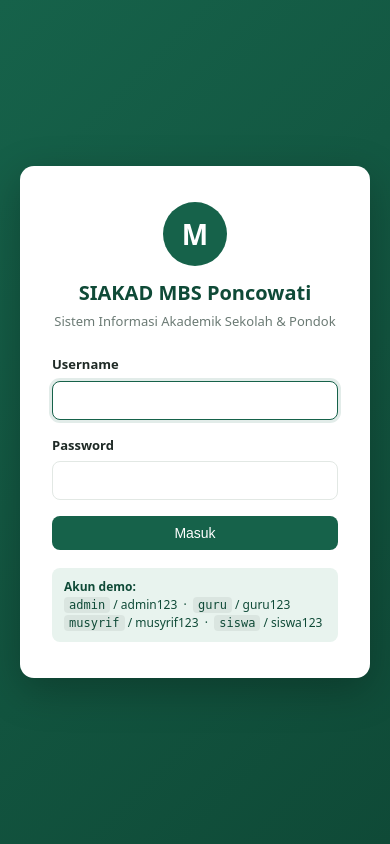
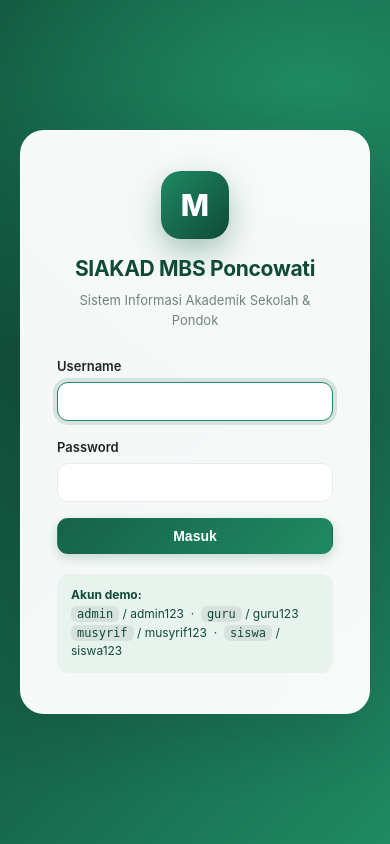
Before and after one commit to linggadhani79-hub/siakadmbs, a Node project: template views/login.ejs in a window 390 px wide. Run offline with Node 20 templates, Linux system fonts and the light colour scheme; the template is opened without the code that fills it, so the values that code supplies are empty.

Commit message:
Redesain UI admin modern dan tambah konfigurasi deploy Render
UI admin:
- Sidebar putih melayang dengan pill nav bergradien (bukan gaya
  sidebar gelap klasik), topbar blur/glass, kartu membulat dengan
  bayangan lembut, tombol bergradien, form & tabel diperhalus
- Drawer mobile diperhalus (overlay blur)
- Dashboard: grafik batang kehadiran santri 7 hari terakhir

Deploy:
- render.yaml (web service Node gratis, Node 20, SESSION_SECRET
  digenerate otomatis) untuk deploy sekali-klik di Render

Co-Authored-By: Claude Fable 5 <noreply@anthropic.com>
Claude-Session: https://claude.ai/code/session_01DBc6Q3DSRDmLfCUND3PsXR

```diff
--- a/public/css/style.css
+++ b/public/css/style.css
@@ -1,200 +1,274 @@
+/* ============================================================
+   SIAKAD MBS Poncowati — Modern Admin UI
+   Sidebar putih melayang · pill nav · topbar blur · soft cards
+   ============================================================ */
 :root {
   --green: #16624a;
+  --green-2: #1f8a63;
   --green-dark: #0f4a37;
   --green-light: #e8f3ee;
   --gold: #c9a24b;
-  --bg: #f4f6f5;
+  --bg: #eef2f0;
   --card: #ffffff;
-  --text: #1f2a26;
-  --muted: #6b7a74;
-  --border: #e2e8e4;
-  --danger: #c0392b;
-  --shadow: 0 1px 3px rgba(0,0,0,.08), 0 1px 2px rgba(0,0,0,.04);
+  --text: #1c2723;
+  --muted: #74847c;
+  --border: #e6ece9;
+  --danger: #d64533;
+  --ring: rgba(22, 98, 74, .14);
+  --shadow-sm: 0 1px 2px rgba(16, 42, 33, .05), 0 1px 1px rgba(16, 42, 33, .03);
+  --shadow-md: 0 6px 24px rgba(16, 42, 33, .07), 0 2px 6px rgba(16, 42, 33, .04);
+  --shadow-lg: 0 24px 60px rgba(16, 42, 33, .16);
+  --radius: 16px;
 }
 
 * { box-sizing: border-box; margin: 0; padding: 0; }
 body {
-  font-family: system-ui, -apple-system, "Segoe UI", Roboto, sans-serif;
-  background: var(--bg);
-  background-image: radial-gradient(1000px 500px at 100% -10%, #e8f3ee 0%, transparent 55%);
+  font-family: "Inter", system-ui, -apple-system, "Segoe UI", Roboto, sans-serif;
+  background:
+    radial-gradient(900px 420px at 100% -10%, #dcefe6 0%, transparent 60%),
+    radial-gradient(700px 380px at -10% 110%, #e4efe9 0%, transparent 55%),
+    var(--bg);
+  background-attachment: fixed;
   color: var(--text);
-  line-height: 1.5;
-  font-size: 15px;
+  line-height: 1.55;
+  font-size: 14.5px;
 }
 a { color: var(--green); text-decoration: none; }
 a:hover { text-decoration: underline; }
+::selection { background: var(--green-2); color: #fff; }
 
 /* ===== Login ===== */
 .login-wrap {
   min-height: 100vh; display: flex; align-items: center; justify-content: center;
-  background: linear-gradient(135deg, var(--green) 0%, var(--green-dark) 100%);
+  background:
+    radial-gradient(1000px 600px at 80% 10%, #1f8a63 0%, transparent 55%),
+    linear-gradient(135deg, #0c3d2c 0%, #16624a 60%, #1f8a63 100%);
   padding: 20px;
 }
 .login-card {
-  background: var(--card); border-radius: 14px; padding: 36px 32px;
-  width: 100%; max-width: 400px; box-shadow: 0 12px 40px rgba(0,0,0,.25);
+  background: rgba(255,255,255,.96); backdrop-filter: blur(10px);
+  border-radius: 24px; padding: 40px 36px;
+  width: 100%; max-width: 410px; box-shadow: var(--shadow-lg);
+  border: 1px solid rgba(255,255,255,.6);
 }
-.login-card .brand { text-align: center; margin-bottom: 24px; }
+.login-card .brand { text-align: center; margin-bottom: 26px; }
 .login-card .brand .logo {
-  width: 64px; height: 64px; border-radius: 50%; background: var(--green);
+  width: 68px; height: 68px; border-radius: 20px;
+  background: linear-gradient(135deg, var(--green-2), var(--green-dark));
   color: #fff; display: flex; align-items: center; justify-content: center;
-  font-size: 28px; margin: 0 auto 12px; font-weight: 700;
+  font-size: 30px; margin: 0 auto 14px; font-weight: 800;
+  box-shadow: 0 12px 30px rgba(22, 98, 74, .35);
 }
-.login-card h1 { font-size: 20px; color: var(--green-dark); }
+.login-card h1 { font-size: 21px; color: var(--green-dark); letter-spacing: -.3px; }
 .login-card .sub { color: var(--muted); font-size: 13px; margin-top: 4px; }
-.hint { background: var(--green-light); border-radius: 8px; padding: 10px 12px; font-size: 12px; color: var(--green-dark); margin-top: 18px; }
-.hint code { background: rgba(0,0,0,.06); padding: 1px 5px; border-radius: 4px; }
+.hint { background: var(--green-light); border-radius: 12px; padding: 12px 14px; font-size: 12px; color: var(--green-dark); margin-top: 20px; }
+.hint code { background: rgba(0,0,0,.07); padding: 1px 6px; border-radius: 6px; }
 
 /* ===== Layout ===== */
 .app { display: flex; min-height: 100vh; }
+
 .sidebar {
-  width: 250px; color: #d8e7e0;
-  background: linear-gradient(180deg, #0f4a37 0%, #0b3728 100%);
-  display: flex; flex-direction: column; position: fixed; top: 0; bottom: 0; z-index: 40;
-  overflow-y: auto; transition: transform .28s ease;
+  width: 264px; position: fixed; top: 0; bottom: 0; left: 0; z-index: 40;
+  display: flex; flex-direction: column;
+  background: linear-gradient(180deg, #ffffff 0%, #fbfdfc 100%);
+  border-radius: 0 24px 24px 0;
+  box-shadow: var(--shadow-md);
+  border-right: 1px solid var(--border);
+  padding: 18px 14px;
+  overflow-y: auto;
+  transition: transform .3s cubic-bezier(.4,0,.2,1);
 }
+.sidebar .head { display: flex; align-items: center; gap: 12px; padding: 8px 10px 18px; border-bottom: 1px solid var(--border); margin-bottom: 12px; }
+.sidebar .head .logo {
+  width: 44px; height: 44px; border-radius: 14px; flex-shrink: 0;
+  background: linear-gradient(135deg, var(--green-2), var(--green-dark));
+  color: #fff; display: flex; align-items: center; justify-content: center; font-weight: 800; font-size: 20px;
+  box-shadow: 0 8px 20px rgba(22,98,74,.3);
+}
+.sidebar .head .t { font-size: 15.5px; font-weight: 800; color: var(--green-dark); letter-spacing: -.2px; }
+.sidebar .head .s { font-size: 11.5px; color: var(--muted); }
+
+.nav-section { padding: 16px 12px 8px; font-size: 10.5px; text-transform: uppercase; letter-spacing: .1em; color: #9aaba2; font-weight: 700; }
+.sidebar nav a {
+  display: flex; align-items: center; gap: 11px; padding: 10px 13px; margin: 2px 0;
+  color: #46564e; font-size: 14px; font-weight: 500; border-radius: 12px; transition: .18s;
+}
+.sidebar nav a:hover { background: var(--green-light); color: var(--green-dark); text-decoration: none; }
+.sidebar nav a.active {
+  background: linear-gradient(135deg, var(--green), var(--green-2));
+  color: #fff; font-weight: 600;
+  box-shadow: 0 8px 18px rgba(22,98,74,.28);
+}
+.sidebar nav a .ic { width: 22px; text-align: center; font-size: 16px; }
+
 .drawer-overlay { display: none; }
 .hamburger { display: none; flex-direction: column; gap: 5px; background: none; border: none; cursor: pointer; padding: 6px; }
 .hamburger span { width: 22px; height: 2px; background: var(--green-dark); border-radius: 2px; }
-.sidebar .head { padding: 20px 18px; border-bottom: 1px solid rgba(255,255,255,.12); display: flex; align-items: center; gap: 10px; }
-.sidebar .head .logo { width: 40px; height: 40px; border-radius: 50%; background: var(--gold); color: #fff; display: flex; align-items: center; justify-content: center; font-weight: 700; flex-shrink: 0; }
-.sidebar .head .t { font-size: 15px; font-weight: 700; color: #fff; }
-.sidebar .head .s { font-size: 11px; color: #9fc3b5; }
-.nav-section { padding: 14px 18px 6px; font-size: 11px; text-transform: uppercase; letter-spacing: .05em; color: #7fa99a; }
-.sidebar nav a {
-  display: flex; align-items: center; gap: 10px; padding: 10px 18px;
-  color: #cfe0d9; font-size: 14px; border-left: 3px solid transparent;
-}
-.sidebar nav a:hover { background: rgba(255,255,255,.06); text-decoration: none; color: #fff; }
-.sidebar nav a.active { background: rgba(255,255,255,.10); border-left-color: var(--gold); color: #fff; }
-.sidebar nav a .ic { width: 20px; text-align: center; }
 
-.main { flex: 1; margin-left: 250px; display: flex; flex-direction: column; }
+.main { flex: 1; margin-left: 264px; display: flex; flex-direction: column; min-width: 0; }
 .topbar {
-  background: var(--card); border-bottom: 1px solid var(--border);
-  padding: 14px 26px; display: flex; align-items: center; justify-content: space-between;
+  background: rgba(255,255,255,.72); backdrop-filter: blur(14px); -webkit-backdrop-filter: blur(14px);
+  border-bottom: 1px solid rgba(230,236,233,.8);
+  padding: 14px 28px; display: flex; align-items: center; justify-content: space-between;
   position: sticky; top: 0; z-index: 10;
 }
-.topbar h2 { font-size: 18px; color: var(--green-dark); }
-.topbar .user { display: flex; align-items: center; gap: 12px; font-size: 14px; }
-.topbar .user .badge { background: var(--green-light); color: var(--green-dark); padding: 3px 10px; border-radius: 20px; font-size: 12px; font-weight: 600; text-transform: capitalize; }
-.content { padding: 26px; flex: 1; }
+.topbar h2 { font-size: 18px; color: var(--green-dark); font-weight: 800; letter-spacing: -.3px; }
+.topbar .user { display: flex; align-items: center; gap: 10px; font-size: 14px; }
+.topbar .user .badge {
+  background: linear-gradient(135deg, var(--green-light), #d8ece2); color: var(--green-dark);
+  padding: 4px 12px; border-radius: 999px; font-size: 12px; font-weight: 700; text-transform: capitalize;
+}
+.content { padding: 28px; flex: 1; max-width: 1440px; width: 100%; }
 
-/* ===== Cards / stats ===== */
-.stat-grid { display: grid; grid-template-columns: repeat(auto-fill, minmax(200px, 1fr)); gap: 16px; margin-bottom: 24px; }
+/* ===== Stats ===== */
+.stat-grid { display: grid; grid-template-columns: repeat(auto-fill, minmax(205px, 1fr)); gap: 16px; margin-bottom: 26px; }
 .stat {
-  background: var(--card); border-radius: 12px; padding: 18px 20px;
-  box-shadow: var(--shadow); border: 1px solid var(--border); display: flex; gap: 14px; align-items: center;
+  background: var(--card); border-radius: var(--radius); padding: 18px 20px;
+  box-shadow: var(--shadow-sm); border: 1px solid var(--border);
+  display: flex; gap: 14px; align-items: center;
+  transition: transform .2s, box-shadow .2s;
 }
-.stat { transition: transform .18s, box-shadow .18s; }
-.stat:hover { transform: translateY(-3px); box-shadow: 0 12px 26px var(--ring, rgba(22,98,74,.14)); }
-.stat .ic { width: 46px; height: 46px; border-radius: 12px; background: linear-gradient(135deg, #e8f3ee, #d4e9df); color: var(--green); display: flex; align-items: center; justify-content: center; font-size: 22px; box-shadow: inset 0 0 0 1px rgba(22,98,74,.08); }
-.stat .n { font-size: 24px; font-weight: 700; color: var(--green-dark); }
-.stat .l { font-size: 13px; color: var(--muted); }
+.stat:hover { transform: translateY(-3px); box-shadow: var(--shadow-md); }
+.stat .ic {
+  width: 48px; height: 48px; border-radius: 14px;
+  background: linear-gradient(135deg, var(--green-light), #d6ebe0);
+  color: var(--green); display: flex; align-items: center; justify-content: center; font-size: 22px;
+}
+.stat .n { font-size: 25px; font-weight: 800; color: var(--green-dark); letter-spacing: -.5px; }
+.stat .l { font-size: 12.5px; color: var(--muted); font-weight: 500; }
 
-.card { background: var(--card); border-radius: 12px; box-shadow: var(--shadow); border: 1px solid var(--border); margin-bottom: 22px; }
-.card .card-head { padding: 16px 20px; border-bottom: 1px solid var(--border); display: flex; align-items: center; justify-content: space-between; }
-.card .card-head h3 { font-size: 16px; color: var(--green-dark); }
-.card .card-body { padding: 20px; }
+/* ===== Cards ===== */
+.card {
+  background: var(--card); border-radius: var(--radius);
+  box-shadow: var(--shadow-sm); border: 1px solid var(--border); margin-bottom: 22px;
+  overflow: hidden;
+}
+.card .card-head { padding: 16px 22px; border-bottom: 1px solid var(--border); display: flex; align-items: center; justify-content: space-between; gap: 12px; flex-wrap: wrap; }
+.card .card-head h3 { font-size: 15.5px; color: var(--green-dark); font-weight: 700; }
+.card .card-body { padding: 22px; }
 .card .card-body.p0 { padding: 0; }
 
-/* ===== Table ===== */
+/* ===== Tables ===== */
 table { width: 100%; border-collapse: collapse; font-size: 14px; }
-thead th { background: #fafbfa; text-align: left; padding: 11px 16px; font-size: 12px; text-transform: uppercase; letter-spacing: .03em; color: var(--muted); border-bottom: 1px solid var(--border); }
-tbody td { padding: 11px 16px; border-bottom: 1px solid var(--border); vertical-align: middle; }
+thead th {
+  background: #fafcfb; text-align: left; padding: 11px 18px; font-size: 11px;
+  text-transform: uppercase; letter-spacing: .07em; color: var(--muted); font-weight: 700;
+  border-bottom: 1px solid var(--border);
+}
+tbody td { padding: 12px 18px; border-bottom: 1px solid var(--border); vertical-align: middle; }
 tbody tr:last-child td { border-bottom: none; }
-tbody tr:hover { background: #fafcfb; }
+tbody tr:hover { background: #f6faf8; }
 .table-wrap { overflow-x: auto; }
 
 /* ===== Buttons ===== */
-.btn { display: inline-flex; align-items: center; gap: 6px; padding: 8px 16px; border-radius: 8px; border: 1px solid transparent; font-size: 14px; font-weight: 500; cursor: pointer; background: var(--green); color: #fff; }
-.btn:hover { background: var(--green-dark); text-decoration: none; color: #fff; }
-.btn-sm { padding: 5px 11px; font-size: 13px; }
-.btn-outline { background: transparent; color: var(--green); border-color: var(--green); }
-.btn-outline:hover { background: var(--green-light); color: var(--green-dark); }
-.btn-danger { background: var(--danger); }
-.btn-danger:hover { background: #96281b; }
-.btn-muted { background: #eef1ef; color: var(--text); }
-.btn-muted:hover { background: #e2e6e3; color: var(--text); }
+.btn {
+  display: inline-flex; align-items: center; gap: 7px; padding: 9px 18px; border-radius: 11px;
+  border: 1px solid transparent; font-size: 14px; font-weight: 600; cursor: pointer;
+  background: linear-gradient(135deg, var(--green), var(--green-2)); color: #fff;
+  transition: .18s; box-shadow: 0 4px 12px rgba(22,98,74,.22);
+}
+.btn:hover { transform: translateY(-1px); box-shadow: 0 8px 18px rgba(22,98,74,.3); text-decoration: none; color: #fff; }
+.btn-sm { padding: 6px 13px; font-size: 13px; border-radius: 9px; }
+.btn-outline { background: #fff; color: var(--green); border-color: #cfe0d8; box-shadow: none; }
+.btn-outline:hover { background: var(--green-light); color: var(--green-dark); box-shadow: none; }
+.btn-danger { background: linear-gradient(135deg, #d64533, #b3311f); box-shadow: 0 4px 12px rgba(214,69,51,.25); }
+.btn-danger:hover { box-shadow: 0 8px 18px rgba(214,69,51,.32); }
+.btn-muted { background: #eef1ef; color: var(--text); box-shadow: none; }
+.btn-muted:hover { background: #e2e7e4; color: var(--text); box-shadow: none; }
 .btn-block { width: 100%; justify-content: center; }
-.actions { display: flex; gap: 6px; }
+.actions { display: flex; gap: 6px; flex-wrap: wrap; }
 
 /* ===== Forms ===== */
 .form-row { margin-bottom: 16px; }
 .form-grid { display: grid; grid-template-columns: 1fr 1fr; gap: 16px; }
 label { display: block; font-size: 13px; font-weight: 600; margin-bottom: 6px; color: var(--text); }
 input, select, textarea {
-  width: 100%; padding: 9px 12px; border: 1px solid var(--border); border-radius: 8px;
-  font-size: 14px; font-family: inherit; background: #fff; color: var(--text);
+  width: 100%; padding: 10px 13px; border: 1.5px solid var(--border); border-radius: 11px;
+  font-size: 14px; font-family: inherit; background: #fff; color: var(--text); transition: .15s;
 }
-input:focus, select:focus, textarea:focus { outline: none; border-color: var(--green); box-shadow: 0 0 0 3px rgba(22,98,74,.12); }
+input:focus, select:focus, textarea:focus {
+  outline: none; border-color: var(--green-2); box-shadow: 0 0 0 4px var(--ring);
+}
 textarea { resize: vertical; min-height: 70px; }
 .form-actions { display: flex; gap: 10px; margin-top: 8px; }
 
-/* ===== Badges ===== */
-.tag { display: inline-block; padding: 3px 9px; border-radius: 20px; font-size: 12px; font-weight: 600; }
+/* ===== Badges / tags ===== */
+.tag { display: inline-block; padding: 3px 11px; border-radius: 999px; font-size: 12px; font-weight: 700; }
 .tag-green { background: var(--green-light); color: var(--green-dark); }
-.tag-gold { background: #f6edd6; color: #8a6d1f; }
-.tag-blue { background: #e5eff7; color: #1d5b86; }
-.tag-red { background: #fbe7e4; color: var(--danger); }
+.tag-gold { background: #f7eed8; color: #8a6d1f; }
+.tag-blue { background: #e4eff8; color: #1d5b86; }
+.tag-red { background: #fce8e5; color: var(--danger); }
 .tag-gray { background: #eef1ef; color: var(--muted); }
 
 /* ===== Flash ===== */
-.flash { padding: 12px 16px; border-radius: 8px; margin-bottom: 18px; font-size: 14px; }
-.flash-success { background: #e6f4ea; color: #1c6b3a; border: 1px solid #b7e0c4; }
-.flash-error { background: #fbe7e4; color: var(--danger); border: 1px solid #f0c0b9; }
+.flash { padding: 13px 18px; border-radius: 12px; margin-bottom: 20px; font-size: 14px; border: 1px solid transparent; }
+.flash-success { background: #e6f6ec; color: #17603a; border-color: #bfe6cc; }
+.flash-error { background: #fce8e5; color: var(--danger); border-color: #f4c4bc; }
 
-/* ===== Misc ===== */
-.page-head { display: flex; align-items: center; justify-content: space-between; margin-bottom: 20px; }
-.page-head .filters { display: flex; gap: 10px; align-items: center; }
-.page-head .filters select, .page-head .filters input { padding: 7px 10px; }
-.empty { text-align: center; padding: 40px 20px; color: var(--muted); }
+/* ===== Page head / misc ===== */
+.page-head { display: flex; align-items: center; justify-content: space-between; margin-bottom: 20px; gap: 12px; flex-wrap: wrap; }
+.page-head .filters { display: flex; gap: 10px; align-items: center; flex-wrap: wrap; }
+.page-head .filters select, .page-head .filters input { padding: 8px 11px; width: auto; }
+.empty { text-align: center; padding: 42px 20px; color: var(--muted); }
 .muted { color: var(--muted); font-size: 13px; }
-.progress { background: #eef1ef; border-radius: 20px; height: 8px; overflow: hidden; }
-.progress > span { display: block; height: 100%; background: var(--green); }
-/* Timetable jadwal */
-.timetable { display: grid; grid-template-columns: repeat(auto-fit, minmax(180px, 1fr)); gap: 14px; }
-.tt-day { background: var(--card); border: 1px solid var(--border); border-radius: 12px; overflow: hidden; box-shadow: var(--shadow); }
-.tt-day .dh { background: var(--green-dark); color: #fff; padding: 10px 14px; font-weight: 700; font-size: 14px; text-align: center; }
-.tt-day .slot { padding: 11px 14px; border-bottom: 1px solid var(--border); }
-.tt-day .slot:last-child { border-bottom: none; }
-.tt-day .slot .jam { font-size: 12px; color: var(--muted); font-weight: 600; }
-.tt-day .slot .mp { font-weight: 600; color: var(--green-dark); font-size: 14px; margin-top: 2px; }
-.tt-day .slot .gr { font-size: 12px; color: var(--muted); }
-.tt-day .empty-slot { padding: 20px 14px; text-align: center; color: var(--muted); font-size: 13px; }
-
-/* Absensi status pills */
-.absen-row td { padding: 8px 16px; }
-.status-opts { display: inline-flex; gap: 4px; flex-wrap: wrap; }
-.status-opts label { display: inline-flex; align-items: center; gap: 4px; padding: 5px 11px; border-radius: 999px; border: 1.5px solid var(--border); cursor: pointer; font-size: 13px; font-weight: 600; margin: 0; transition: .15s; }
-.status-opts input { display: none; }
-.status-opts label:has(input:checked).h { background: #e6f4ea; border-color: #1c6b3a; color: #1c6b3a; }
-.status-opts label:has(input:checked).s { background: #fff4e0; border-color: #a8760f; color: #a8760f; }
-.status-opts label:has(input:checked).i { background: #e5eff7; border-color: #1d5b86; color: #1d5b86; }
-.status-opts label:has(input:checked).a { background: #fbe7e4; border-color: #b3311f; color: #b3311f; }
+.progress { background: #eaefec; border-radius: 999px; height: 8px; overflow: hidden; }
+.progress > span { display: block; height: 100%; background: linear-gradient(90deg, var(--green-2), var(--gold)); border-radius: 999px; }
 
 .error-page { min-height: 100vh; display: flex; align-items: center; justify-content: center; text-align: center; padding: 20px; }
-.error-page .box { background: var(--card); padding: 40px; border-radius: 12px; box-shadow: var(--shadow); max-width: 440px; }
+.error-page .box { background: var(--card); padding: 44px; border-radius: 20px; box-shadow: var(--shadow-lg); max-width: 440px; }
 .error-page h1 { font-size: 22px; color: var(--green-dark); margin-bottom: 10px; }
 .error-page p { color: var(--muted); margin-bottom: 20px; }
+
+/* ===== Kamar ===== */
 .kamar-grid { display: grid; grid-template-columns: repeat(auto-fill, minmax(260px, 1fr)); gap: 16px; }
-.kamar-card { background: var(--card); border: 1px solid var(--border); border-radius: 12px; box-shadow: var(--shadow); overflow: hidden; }
-.kamar-card .kh { padding: 14px 16px; background: var(--green-light); display: flex; justify-content: space-between; align-items: center; }
-.kamar-card .kh .knm { font-weight: 700; color: var(--green-dark); }
+.kamar-card { background: var(--card); border: 1px solid var(--border); border-radius: var(--radius); box-shadow: var(--shadow-sm); overflow: hidden; transition: .2s; }
+.kamar-card:hover { box-shadow: var(--shadow-md); transform: translateY(-2px); }
+.kamar-card .kh { padding: 14px 16px; background: linear-gradient(135deg, var(--green-light), #ddeee5); display: flex; justify-content: space-between; align-items: center; }
+.kamar-card .kh .knm { font-weight: 800; color: var(--green-dark); }
 .kamar-card ul { list-style: none; padding: 8px 0; }
-.kamar-card ul li { padding: 7px 16px; font-size: 14px; display: flex; justify-content: space-between; border-bottom: 1px solid var(--border); }
+.kamar-card ul li { padding: 8px 16px; font-size: 14px; display: flex; justify-content: space-between; align-items: center; border-bottom: 1px solid var(--border); }
 .kamar-card ul li:last-child { border: none; }
 .kamar-card .kfoot { padding: 10px 16px; }
 
-@media (max-width: 820px) {
+/* ===== Timetable ===== */
+.timetable { display: grid; grid-template-columns: repeat(auto-fit, minmax(185px, 1fr)); gap: 14px; }
+.tt-day { background: var(--card); border: 1px solid var(--border); border-radius: 14px; overflow: hidden; box-shadow: var(--shadow-sm); }
+.tt-day .dh { background: linear-gradient(135deg, var(--green), var(--green-2)); color: #fff; padding: 10px 14px; font-weight: 700; font-size: 13.5px; text-align: center; letter-spacing: .02em; }
+.tt-day .slot { padding: 11px 14px; border-bottom: 1px solid var(--border); }
+.tt-day .slot:last-child { border-bottom: none; }
+.tt-day .slot .jam { font-size: 11.5px; color: var(--muted); font-weight: 700; }
+.tt-day .slot .mp { font-weight: 700; color: var(--green-dark); font-size: 14px; margin-top: 2px; }
+.tt-day .slot .gr { font-size: 12px; color: var(--muted); }
+.tt-day .empty-slot { padding: 22px 14px; text-align: center; color: var(--muted); font-size: 13px; }
+
+/* ===== Absensi ===== */
+.absen-row td { padding: 9px 18px; }
+.status-opts { display: inline-flex; gap: 5px; flex-wrap: wrap; }
+.status-opts label { display: inline-flex; align-items: center; gap: 4px; padding: 6px 13px; border-radius: 999px; border: 1.5px solid var(--border); cursor: pointer; font-size: 13px; font-weight: 600; margin: 0; transition: .15s; background: #fff; }
+.status-opts label:hover { border-color: #c4d4cc; }
+.status-opts input { display: none; }
+.status-opts label:has(input:checked).h { background: #e6f6ec; border-color: #1c6b3a; color: #1c6b3a; }
+.status-opts label:has(input:checked).s { background: #fdf3df; border-color: #a8760f; color: #a8760f; }
+.status-opts label:has(input:checked).i { background: #e4eff8; border-color: #1d5b86; color: #1d5b86; }
+.status-opts label:has(input:checked).a { background: #fce8e5; border-color: #b3311f; color: #b3311f; }
+
+/* ===== Mini bar chart (kehadiran 7 hari) ===== */
+.bars { display: flex; align-items: flex-end; gap: 12px; height: 130px; padding: 6px 4px 0; }
+.bars .b { flex: 1; display: flex; flex-direction: column; align-items: center; gap: 6px; height: 100%; justify-content: flex-end; }
+.bars .b .col { width: 100%; max-width: 46px; border-radius: 8px 8px 4px 4px; background: linear-gradient(180deg, var(--green-2), var(--green)); min-height: 4px; transition: .3s; position: relative; }
+.bars .b .col.empty-col { background: #e3eae6; }
+.bars .b .v { font-size: 12px; font-weight: 700; color: var(--green-dark); }
+.bars .b .d { font-size: 11px; color: var(--muted); }
+
+/* ===== Responsive ===== */
+@media (max-width: 860px) {
   .hamburger { display: flex; }
-  .sidebar { transform: translateX(-100%); box-shadow: 0 0 40px rgba(0,0,0,.3); }
+  .sidebar { transform: translateX(-105%); border-radius: 0 24px 24px 0; box-shadow: var(--shadow-lg); }
   body.nav-open .sidebar { transform: translateX(0); }
-  body.nav-open .drawer-overlay { display: block; position: fixed; inset: 0; background: rgba(0,0,0,.45); z-index: 35; }
+  body.nav-open .drawer-overlay { display: block; position: fixed; inset: 0; background: rgba(12, 33, 25, .45); backdrop-filter: blur(2px); z-index: 35; }
   .main { margin-left: 0; }
   .form-grid { grid-template-columns: 1fr; }
-  .page-head { flex-direction: column; align-items: stretch; gap: 12px; }
-  .page-head .filters { flex-wrap: wrap; }
+  .page-head { flex-direction: column; align-items: stretch; }
   .topbar { padding: 12px 16px; }
   .topbar h2 { font-size: 16px; }
   .content { padding: 16px; }
@@ -207,4 +281,5 @@ textarea { resize: vertical; min-height: 70px; }
 @media (max-width: 480px) {
   .stat-grid { grid-template-columns: 1fr; }
   .actions { flex-wrap: wrap; }
+  .bars { gap: 6px; }
 }
```
Also changed, not shown: render.yaml (added, +12 -0 lines), src/routes/dashboard.js (+29 -0 lines), views/dashboard.ejs (+15 -0 lines).
